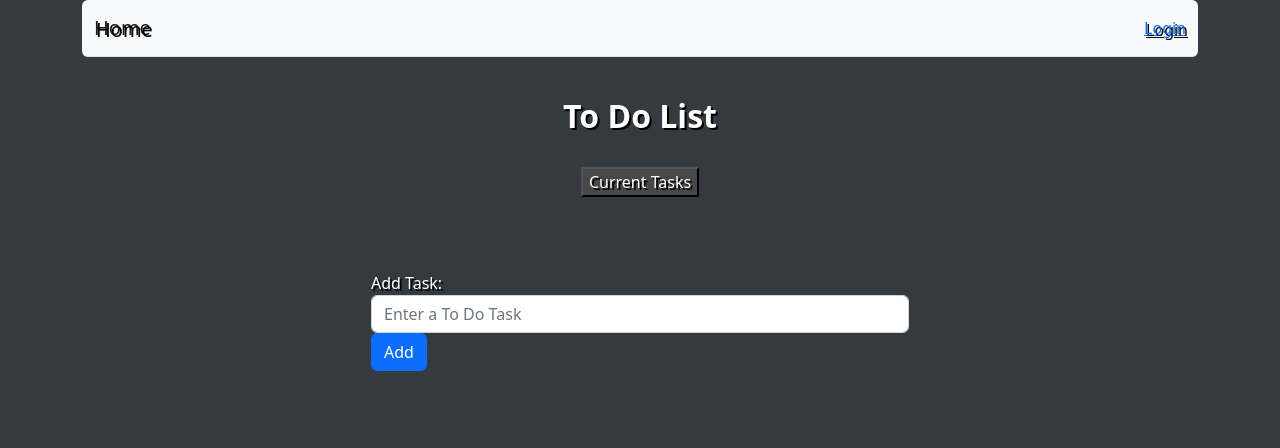
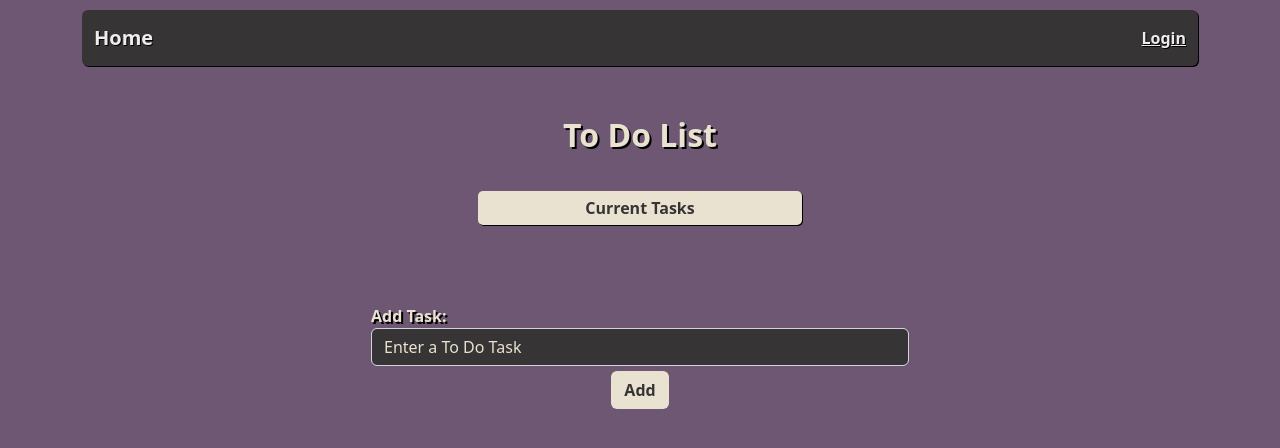
Before and after one commit to chondosha1234/portfolio, a Django app: page /todo/ in a window 1280 px wide. Shown: the top 448 px of the page. Run offline with Django 3.2, Linux system fonts and the light colour scheme.

Commit message:
changed styling

```diff
--- a/functional_tests/test_edit_and_delete_list_tasks.py
+++ b/functional_tests/test_edit_and_delete_list_tasks.py
@@ -46,8 +46,10 @@ class DeleteAndUpdateTest(FunctionalTest):
 
         # user enters the same id number and presses enter
         if self.staging_server:
-            task = Task.objects.last()
-            delete_input.send_keys(task.id)
+            task = self.wait_for_element_id('task-item').text
+            task_id = task.split('(')[1].split(')')[0]
+            task_id = int(task_id)
+            delete_input.send_keys(task_id)
         else:
             delete_input.send_keys(1)
         delete_btn.send_keys(Keys.ENTER)
--- /dev/null
+++ b/portfolio_app/static/base.css
@@ -0,0 +1,30 @@
+body {
+  font-weight: bold;
+}
+
+.navbar {
+  background-color: #363434 !important;
+  margin-bottom: 10px;
+  margin-top: 10px;
+  box-shadow: 1px 1px black;
+}
+
+.navbar-brand {
+  color: #efecec;
+}
+
+.navbar-brand:visited {
+  color: #efecec;
+}
+
+a {
+  color: #efecec;
+}
+
+a:visited {
+  color: #efecec;
+}
+
+a:hover {
+  color: #62929a;
+}
--- a/templates/base.html
+++ b/templates/base.html
@@ -6,13 +6,14 @@
   <title>Chondosha</title>
   <meta name="viewport" content="width=device-width, initial-scale=1.0">
   <link href="https://cdn.jsdelivr.net/npm/bootstrap@5.2.3/dist/css/bootstrap.min.css" rel="stylesheet" />
+  <link href="{% static 'base.css' %}" rel="stylesheet" type="text/css">
   {% block extra_css %}{% endblock %}
 </head>
 
 <body>
   <div class="container">
 
-    <nav class="navbar navbar-light bg-light rounded border-bottom" role="navigation">
+    <nav class="navbar navbar-dark bg-dark rounded" role="navigation">
       <div class="container-fluid">
         <a class="navbar-brand" href="{% url 'home' %}">Home</a>
         {% if user.email %}
--- a/templates/completed.html
+++ b/templates/completed.html
@@ -16,12 +16,8 @@
 <br>
 
 <div class="page-select">
-  <button class='page-btn'>
     <a class="page-link" href="{% url 'todo:view_list' list.id %}"> Current Tasks </a>
-  </button>
-  <button class='page-btn'>
     <a class="page-link" href="{% url 'todo:completed_tasks' list.id %}"> Completed Tasks </a>
-  </button>
 </div>
 
 <br>
--- a/templates/todo_list.html
+++ b/templates/todo_list.html
@@ -17,18 +17,12 @@
 <br>
 
 <div class="page-select">
-  <button class='page-btn'>
     <a class="page-link" href="{% if list %}{% url 'todo:view_list' list.id %}{% else %}{% url 'todo:todo_list' %}{% endif %}"> Current Tasks </a>
-  </button>
   {% if list %}
-  <button class='page-btn'>
     <a class="page-link" href="{% url 'todo:completed_tasks' list.id %}"> Completed Tasks </a>
-  </button>
   {% endif %}
   {% if user.email %}
-  <button class='page-btn'>
     <a class="page-link" href="{% url 'todo:user_list' user.email %}"> My Lists </a>
-  </button>
   {% endif %}
 </div>
 
@@ -54,7 +48,9 @@
     <form action="{% if list %}{% url 'todo:view_list' list.id %}{% else %}{% url 'todo:new_list' %}{% endif %}" method="post">
       {% csrf_token %}
       {{ add_form }}
-      <button type="submit" id="add-btn" class="btn btn-primary btn-block mb-4">Add</button>
+      <div class="text-center">
+        <button type="submit" id="add-btn" class="btn btn-block mb-4">Add</button>
+      </div>
     </form>
   </div>
 
@@ -63,7 +59,9 @@
     <form action="{% url 'todo:edit_task' list.id %}" method="post">
       {% csrf_token %}
       {{ edit_form }}
-      <button type="submit" id="edit-btn" class="btn btn-primary btn-block mb-4">Edit</button>
+      <div class="text-center">
+        <button type="submit" id="edit-btn" class="btn btn-block mb-4">Edit</button>
+      </div>
     </form>
   </div>
 
@@ -71,7 +69,9 @@
     <form action="{% url 'todo:delete_task' list.id %}" method="post">
       {% csrf_token %}
       {{ delete_form }}
-      <button type="submit" id="delete-btn" class="btn btn-primary btn-block mb-4">Delete</button>
+      <div class="text-center">
+        <button type="submit" id="delete-btn" class="btn btn-block mb-4">Delete</button>
+      </div>
     </form>
   </div>
   {% endif %}
--- a/todo/forms.py
+++ b/todo/forms.py
@@ -14,7 +14,7 @@ class TaskForm(forms.models.ModelForm):
         widgets = {
             'text': forms.fields.TextInput(attrs={
                 'placeholder': 'Enter a To Do Task',
-                'class': 'form-control input-lg',
+                'class': 'form-control',
                 'id': 'add-item'
             }),
         }
--- a/todo/static/todo_style.css
+++ b/todo/static/todo_style.css
@@ -1,7 +1,8 @@
 body {
-  background-color: #343a40;
-  color: white;
-  text-shadow: 2px 2px black;
+  background-color: #6e5773;
+  color: #e9e2d0;
+  text-shadow: 1px 1px black;
+  font-weight: bold;
 }
 
 h2 {
@@ -18,7 +19,7 @@ label {
 .page-select {
   margin-left: auto;
   margin-right: auto;
-  width: 70%;
+  width: 30%;
   text-align: center;
 }
 
@@ -28,12 +29,25 @@ label {
 }
 
 .page-link {
-  color: white;
+  color: #363434;
+  background-color: #e9e2d0;
+  text-decoration: none;
+  padding: 5px;
+  margin: 5px;
+  border-radius: 5px;
+  box-shadow: 1px 1px black;
+  font-weight: bold;
+  text-shadow: none;
+}
+
+.page-link:visited {
+  color: #363434;
   text-decoration: none;
 }
 
-.page-link:visited {
-  color: white;
+.page-link:hover {
+  color: #e9e2d0;
+  background-color: #6e5773;
   text-decoration: none;
 }
 
@@ -47,7 +61,7 @@ label {
 .task-list {
   margin-right: auto;
   margin-left: auto;
-  width: 50%;
+  width: 70%;
 }
 
 .submit-btn {
@@ -63,3 +77,25 @@ label {
   text-align: left;
   padding: 10px;
 }
+
+.form-control {
+  background-color: #363434 !important;
+  color: #e9e2d0 !important;
+}
+
+.form-control::placeholder {
+  color: #e9e2d0 !important;
+}
+
+.btn {
+  background-color: #e9e2d0 !important;
+  color: #363434 !important;
+  margin-top: 5px;
+  font-weight: bold;
+}
+
+.btn:hover {
+  color: #e9e2d0 !important;
+  background-color: #6e5773 !important;
+  box-shadow: 1px 1px black;
+}
```
Also changed, not shown: accounts/static/accounts_style.css (+32 -7 lines), portfolio_app/static/home_style.css (+27 -3 lines), templates/create_account.html (+15 -3 lines), templates/home.html (+7 -6 lines), templates/login.html (+12 -4 lines), db.sqlite3, portfolio_app/static/img/tictactoeimg.png (added), portfolio_app/static/img/todolistimg.png (added).
